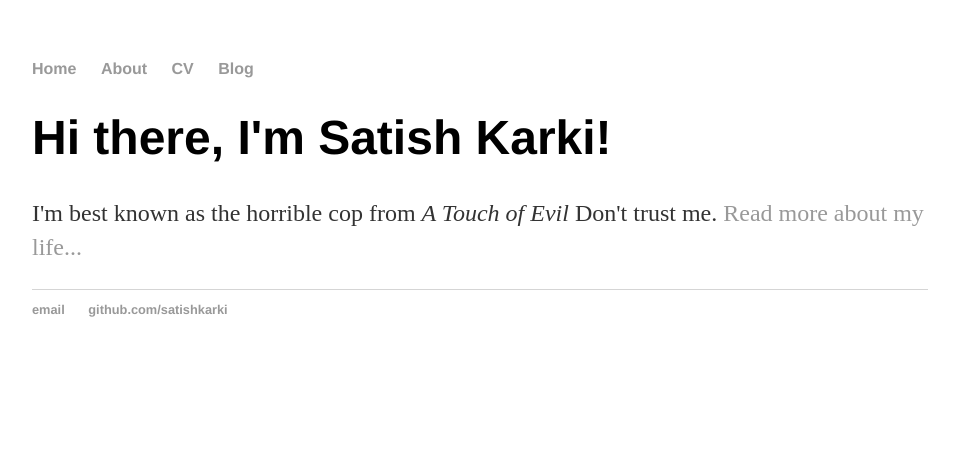
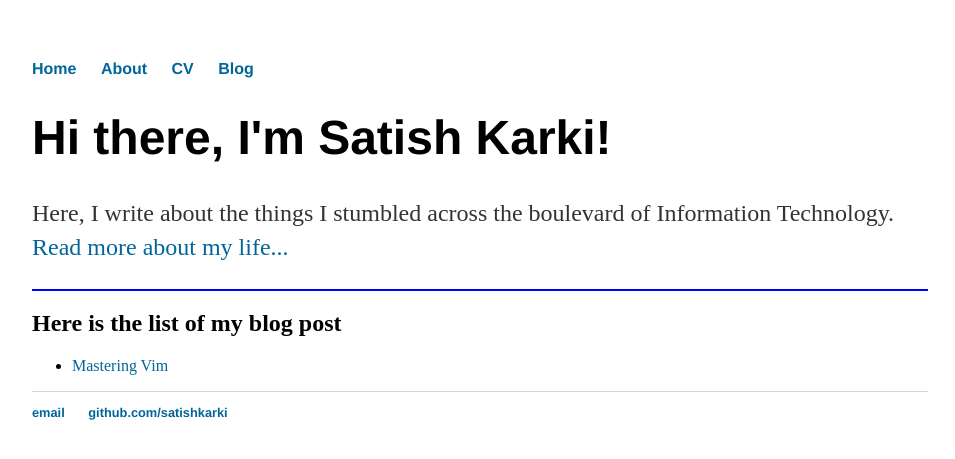
Before and after one commit to satishkarki/firstblog, a Jekyll site: the page built from index.html, in a window 1280 px wide. Shown: the top 459 px of the page, without its empty margins (160-1115 px from the left). Built offline with Jekyll 4.4.1, drawn with Linux system fonts in a browser that asks for light colours.

Commit message:
blog update

```diff
--- a/css/main.css
+++ b/css/main.css
@@ -14,7 +14,7 @@ nav ul li, footer ul li {
 }
 a {
     text-decoration: none;
-    color: #999;
+    color: #069;
 }
 a:hover {
     text-decoration: underline;
--- a/index.html
+++ b/index.html
@@ -4,5 +4,14 @@ title: Satish Karki
 ---
 <div class="blurb">
 	<h1>Hi there, I'm Satish Karki!</h1>
-	<p>I'm best known as the horrible cop from <em>A Touch of Evil</em> Don't trust me. <a href="/about">Read more about my life...</a></p>
+	<p>Here, I write about the things I stumbled across the boulevard of Information Technology. <a href="/about">Read more about my life...</a></p>
 </div><!-- /.blurb -->
+<hr style="height:2px;border-width:0;color:blue;background-color:blue">
+<h2>Here is the list of my blog post</h2>
+<ul>
+	{% for post in site.posts %}
+	  <li>
+		<a href="{{ post.url }}">{{ post.title }}</a>
+	  </li>
+	{% endfor %}
+  </ul>
```
Also changed, not shown: _posts/2021-05-09-firstpost.md (+4 -2 lines), about/index.md (renamed from about/index.html).
